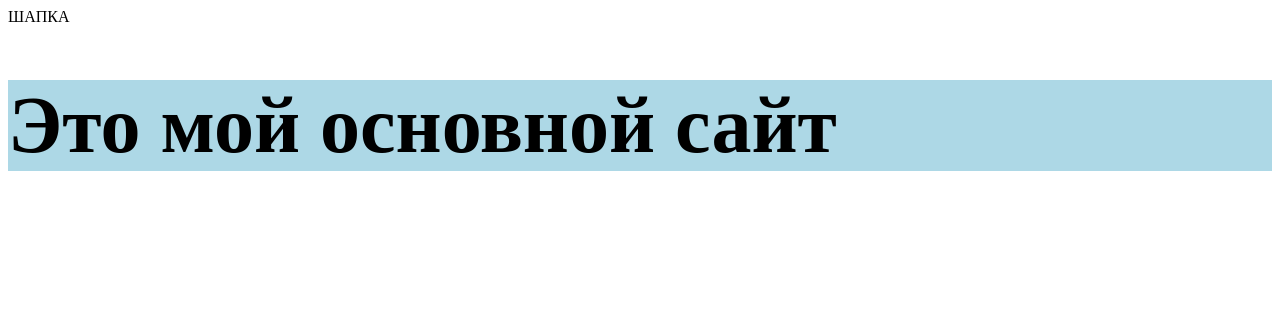
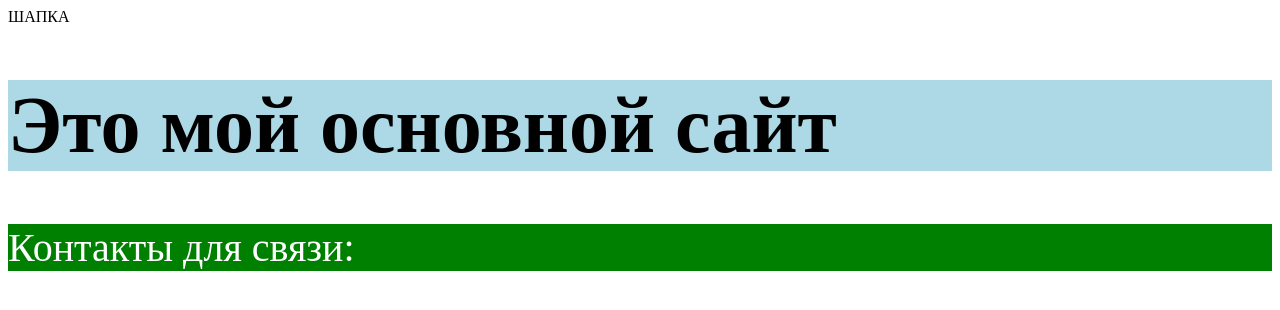
Before and after one commit to dem-elena/sait_m, a plain HTML site: page index.html in a window 1280 px wide. Drawn offline with Linux system fonts and the light colour scheme.

Commit message:
Update index.html

```diff
--- a/index.html
+++ b/index.html
@@ -6,7 +6,7 @@
 		<main style="background-color:lightblue;font-family:serif;font-size:40px;">
 			<h1>Это мой основной сайт</h1>
 		</main>
-		<footer style="background-color:lgreen;font-family:serif;font-size:40px;color:white"><p>Контакты для связи:</p></footer>
+		<footer style="background-color:green;font-family:serif;font-size:40px;color:white"><p>Контакты для связи:</p></footer>
 
 	</body>
 </html>
```
